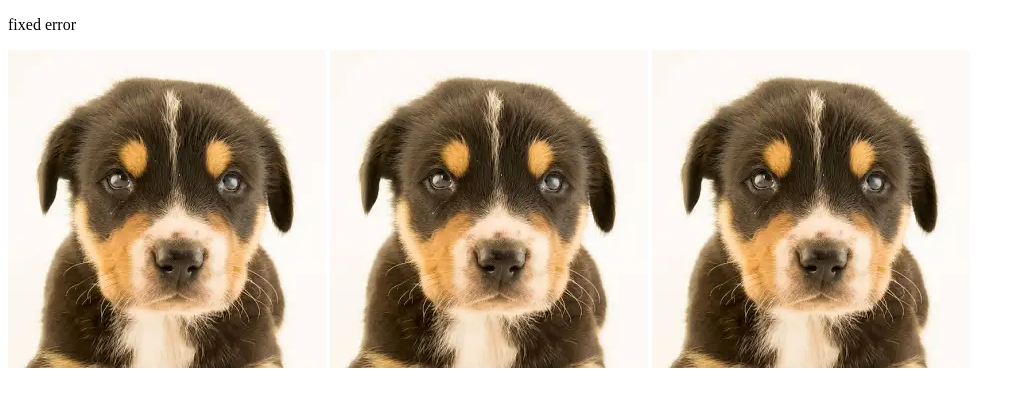
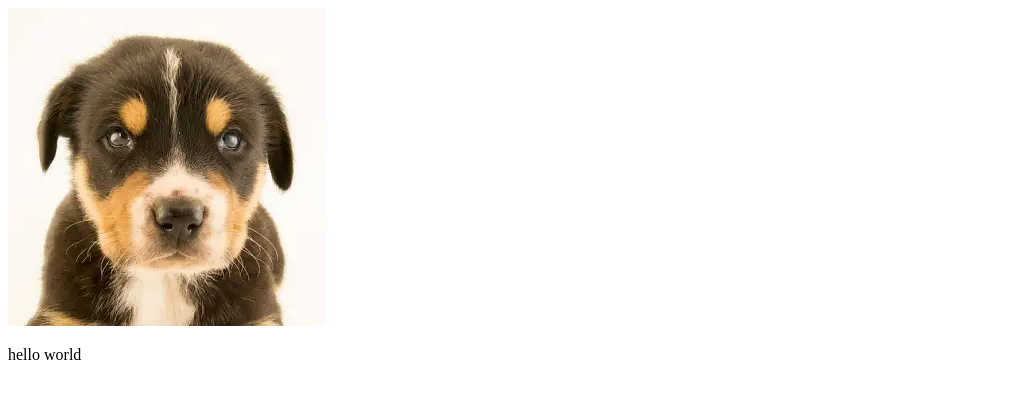
Before and after one commit to pHewx/test4, a website: page index.html in a window 1280 px wide. Shown: the whole page, without its empty margins (0-1011 px from the left). Drawn offline with Linux system fonts and the light colour scheme.

Commit message:
Update index.html

```diff
--- a/index.html
+++ b/index.html
@@ -8,10 +8,8 @@
 </head>
 
 <body>
-  <p>fixed error</p>
   <img src="dog.webp" alt="">
-  <img src="dog.webp" alt="">
-  <img src="dog.webp" alt="">
+  <p>hello world</p>
 </body>
 
 
```
